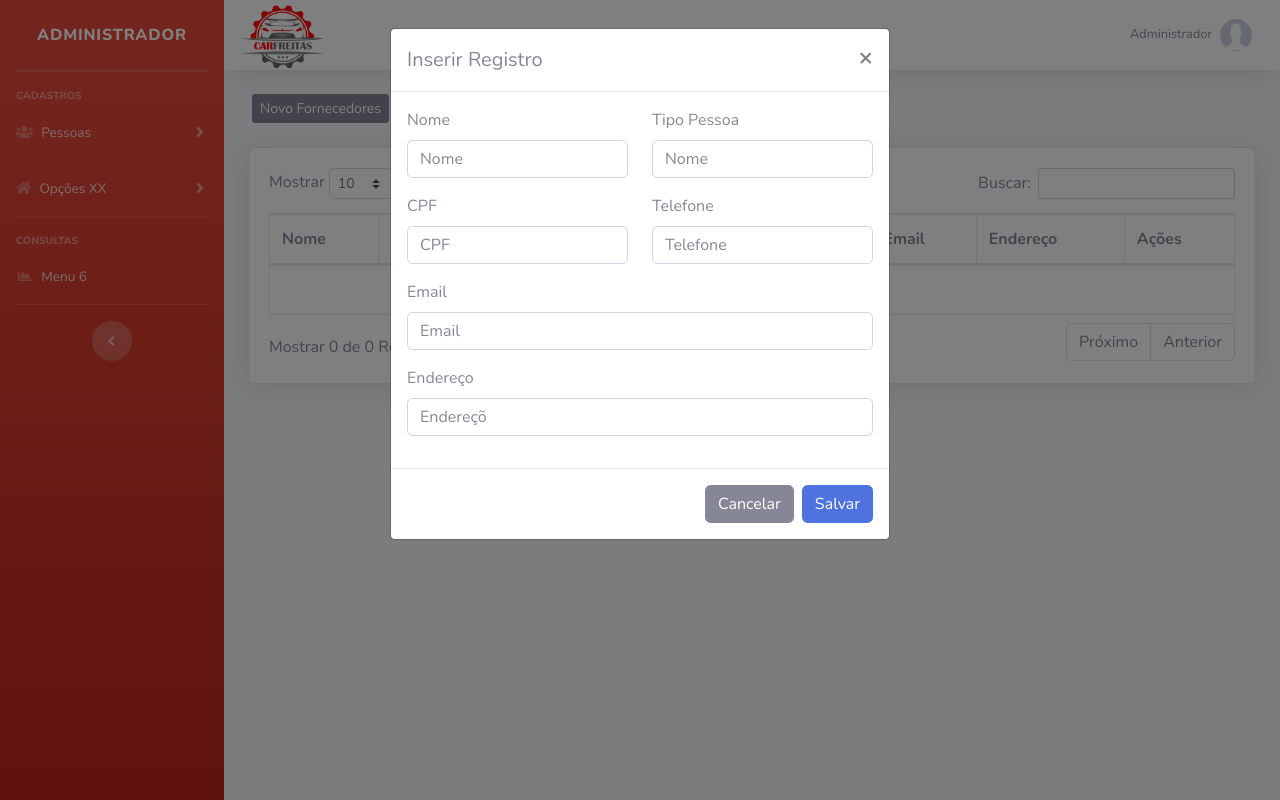
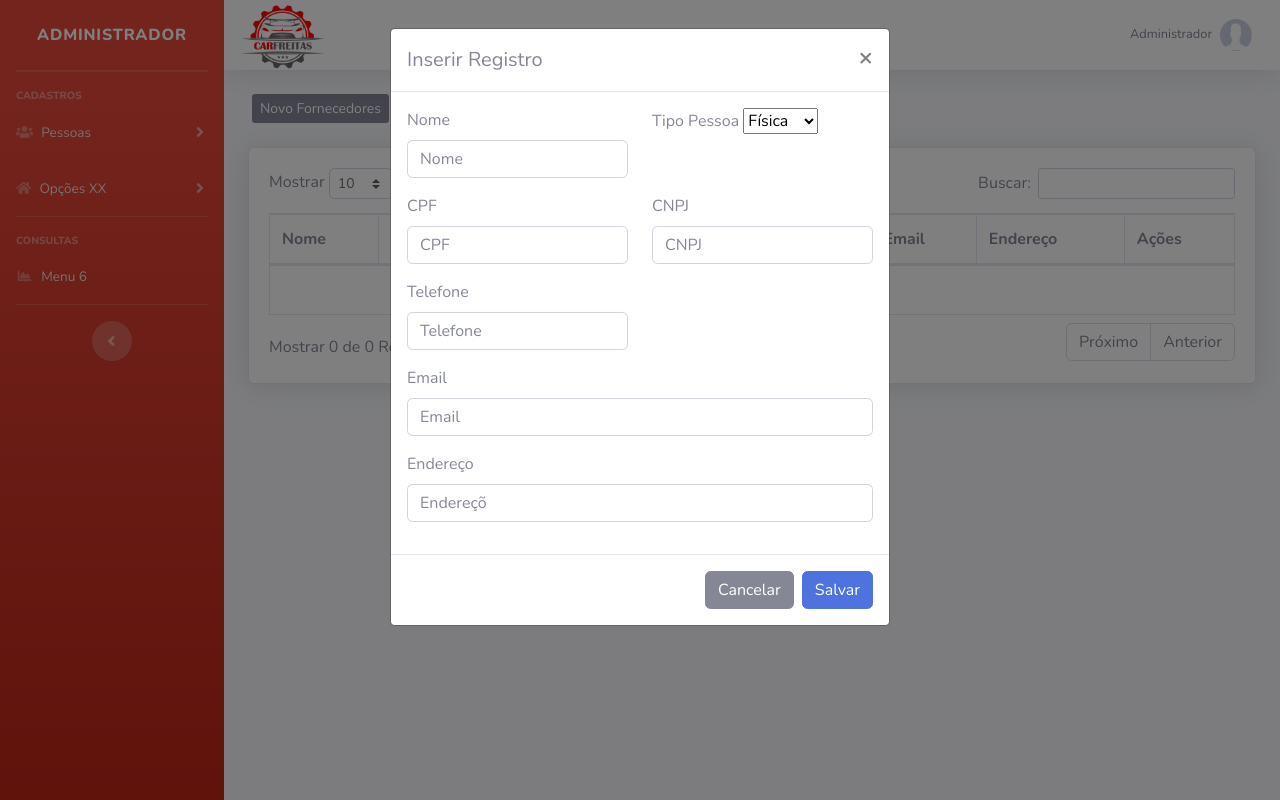
Before and after one commit to Bscanto/PHP_Repository, a PHP site: page /PHP_Repository/painel-adm/index.php?pag=fornecedores&funcao=novo in a window 1280 px wide. Run offline with PHP 8.4, Linux system fonts and the light colour scheme; a user stored in the database is signed in; data comes from the database, SQL or seed files in the repository; data that the repository does not hold is empty.

Commit message:
campo select

```diff
--- a/Curso PHP/Oficina/painel-adm/fornecedores.php
+++ b/Curso PHP/Oficina/painel-adm/fornecedores.php
@@ -127,26 +127,42 @@ require_once("../conexao.php");
 						</div>
 
 						<div class="col-md-6">
-						<label>Tipo Pessoa</label>
-						<input value="<?php echo @$nome2 ?>" type="text" class="form-control" id="nome_mec" name="nome_mec" placeholder="Nome">
+							<div class="form-group">
+								<label>Tipo Pessoa</label>
+								<select class="form-select" id="exampleFormControlSelect">
+									<option value="Física">Física</option>
+									<option value="Jurídica">Jurídica</option>
+								</select>
+							</div>
 						</div>
 					</div>
 
 
 
 					<div class="row">
-						<div class="col-md-6">
+
+						<div class="col-md-6" id="divcpf">
 							<div class="form-group">
 								<label>CPF</label>
 								<input value="<?php echo @$cpf2 ?>" type="text" class="form-control" id="cpf" name="cpf_mec" placeholder="CPF">
 							</div>
 						</div>
+
+						<div class="col-md-6" id="divcnpj">
+							<div class="form-group">
+								<label>CNPJ</label>
+								<input value="<?php echo @$cpf2 ?>" type="text" class="form-control" id="cnpj" name="cnpj_mec" placeholder="CNPJ">
+							</div>
+						</div>
+
+
 						<div class="col-md-6">
 							<div class="form-group">
 								<label>Telefone</label>
 								<input value="<?php echo @$telefone2 ?>" type="text" class="form-control" id="telefone" name="telefone_mec" placeholder="Telefone">
 							</div>
 						</div>
+
 					</div>
 
 
@@ -290,9 +306,6 @@ if (@$_GET["funcao"] != null && @$_GET["funcao"] == "excluir") {
 </script>
 
 
-
-
-
 <!--AJAX PARA EXCLUSÃO DOS DADOS -->
 <script type="text/javascript">
 	$(document).ready(function() {
@@ -352,3 +365,10 @@ if (@$_GET["funcao"] != null && @$_GET["funcao"] == "excluir") {
 
 	});
 </script>
+
+
+<script type="text/javascript">
+	$(document).ready(function(){
+
+	})
+</script>
```
